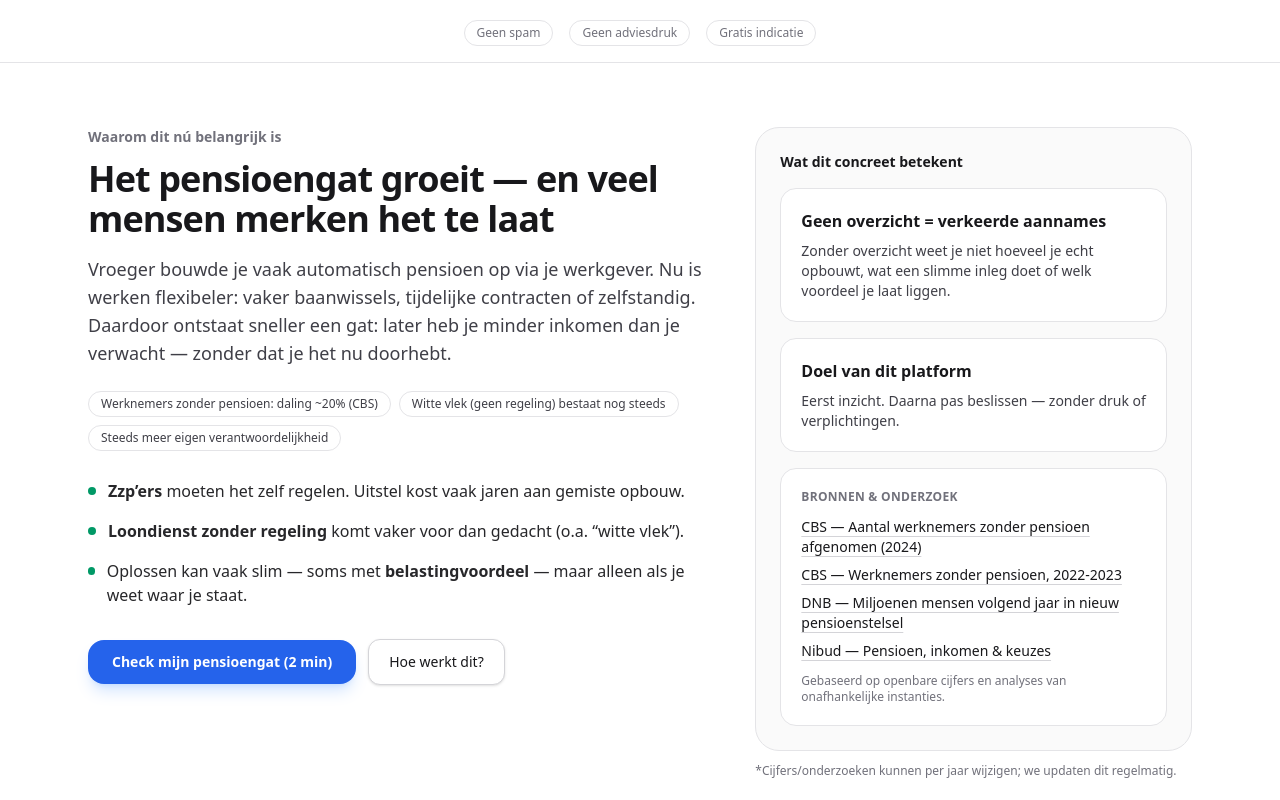
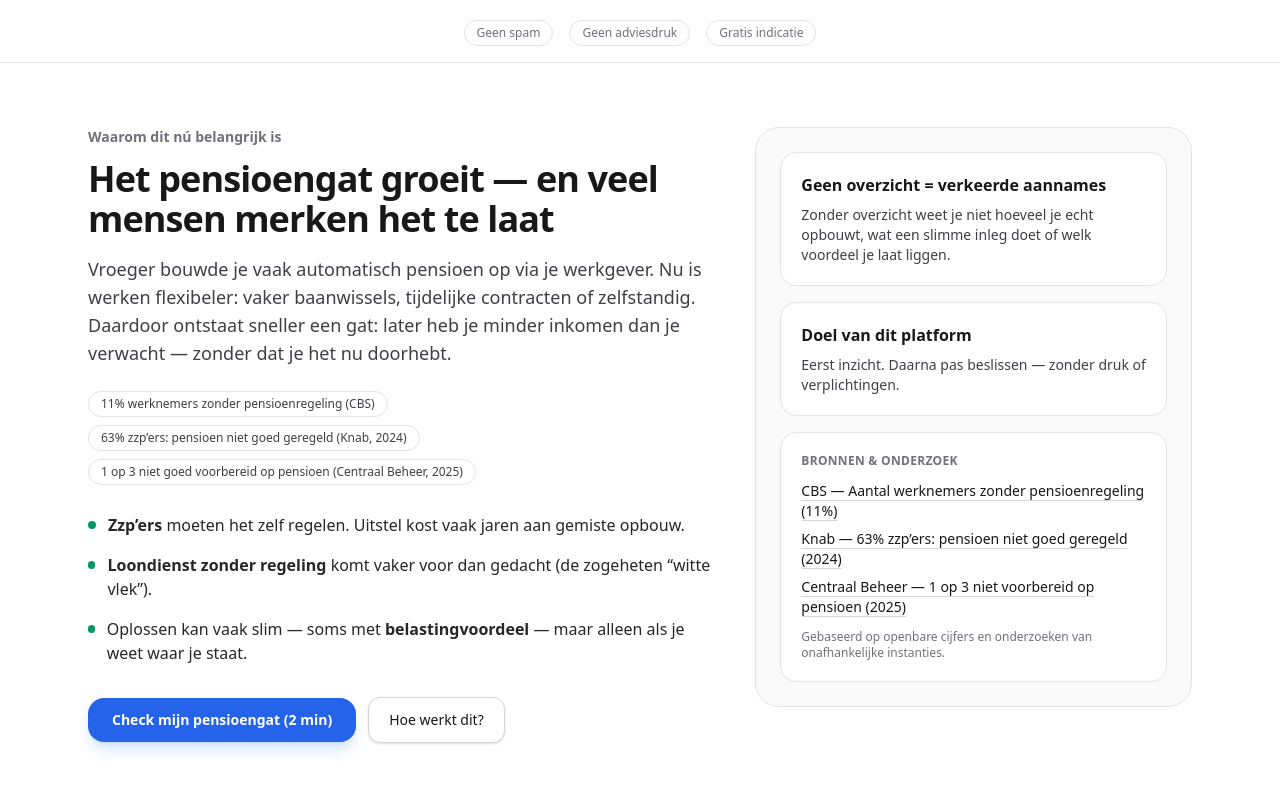
Before and after one commit to sharafatarsham-tech/slim-vermogen, a Next.js app: page / in a window 1280 px wide. Shown: the part 880-1680 px from the top of the page. Built offline with nearby package versions, Linux system fonts and the light colour scheme.

Commit message:
Add authority proof chips and sources

```diff
--- a/app/components/ProblemSection.tsx
+++ b/app/components/ProblemSection.tsx
@@ -6,6 +6,7 @@ export default function ProblemSection() {
     <section id="probleem" className="border-t border-zinc-200 bg-white py-16">
       <div className="mx-auto max-w-6xl px-6">
         <div className="grid gap-10 lg:grid-cols-12 lg:items-start">
+
           {/* LEFT */}
           <div className="lg:col-span-7">
             <p className="text-sm font-semibold text-zinc-500">
@@ -26,13 +27,13 @@ export default function ProblemSection() {
             {/* Proof chips */}
             <div className="mt-6 flex flex-wrap gap-2">
               <span className="rounded-full border border-zinc-200 bg-white px-3 py-1 text-xs text-zinc-700">
-                Werknemers zonder pensioen: daling ~20% (CBS)
+                11% werknemers zonder pensioenregeling (CBS)
               </span>
               <span className="rounded-full border border-zinc-200 bg-white px-3 py-1 text-xs text-zinc-700">
-                Witte vlek (geen regeling) bestaat nog steeds
+                63% zzp’ers: pensioen niet goed geregeld (Knab, 2024)
               </span>
               <span className="rounded-full border border-zinc-200 bg-white px-3 py-1 text-xs text-zinc-700">
-                Steeds meer eigen verantwoordelijkheid
+                1 op 3 niet goed voorbereid op pensioen (Centraal Beheer, 2025)
               </span>
             </div>
 
@@ -49,7 +50,7 @@ export default function ProblemSection() {
                 <span className="mt-2 h-2 w-2 rounded-full bg-emerald-600" />
                 <span>
                   <strong>Loondienst zonder regeling</strong> komt vaker voor dan
-                  gedacht (o.a. “witte vlek”).
+                  gedacht (de zogeheten “witte vlek”).
                 </span>
               </li>
               <li className="flex gap-3">
@@ -82,12 +83,8 @@ export default function ProblemSection() {
 
           {/* RIGHT */}
           <div className="lg:col-span-5">
-            <div className="rounded-3xl border border-zinc-200 bg-zinc-50 p-6">
-              <p className="text-sm font-semibold text-zinc-900">
-                Wat dit concreet betekent
-              </p>
+            <div className="rounded-3xl border border-zinc-200 bg-zinc-50 p-6 space-y-4">
 
-              <div className="mt-4 space-y-4">
               <div className="rounded-2xl border border-zinc-200 bg-white p-5">
                 <p className="font-semibold text-zinc-900">
                   Geen overzicht = verkeerde aannames
@@ -122,55 +119,39 @@ export default function ProblemSection() {
                       rel="noreferrer"
                       className="text-zinc-900 underline decoration-zinc-300 underline-offset-4 hover:decoration-zinc-600"
                     >
-                        CBS — Aantal werknemers zonder pensioen afgenomen (2024)
+                      CBS — Aantal werknemers zonder pensioenregeling (11%)
                     </a>
                   </li>
-
                   <li>
                     <a
-                        href="https://www.cbs.nl/nl-nl/maatwerk/2025/48/werknemers-zonder-pensioen-2022-2023"
+                      href="https://bieb.knab.nl/ondernemen/twee-op-de-drie-zzpers-vindt-eigen-pensioen-niet-goed-geregeld-spijt-komt-later"
                       target="_blank"
                       rel="noreferrer"
                       className="text-zinc-900 underline decoration-zinc-300 underline-offset-4 hover:decoration-zinc-600"
                     >
-                        CBS —     Werknemers zonder pensioen, 2022-2023
+                      Knab — 63% zzp’ers: pensioen niet goed geregeld (2024)
                     </a>
                   </li>
-
                   <li>
                     <a
-                        href="https://www.dnb.nl/algemeen-nieuws/podcast-2025/miljoenen-mensen-volgend-jaar-in-nieuw-pensioenstelsel/"
+                      href="https://nieuws.centraalbeheer.nl/miljoenen-werkende-nederlanders-niet-klaar-voor-later--een-derde-voelt-zich-niet-goed-voorbereid-op-pensioen/"
                       target="_blank"
                       rel="noreferrer"
                       className="text-zinc-900 underline decoration-zinc-300 underline-offset-4 hover:decoration-zinc-600"
                     >
-                        DNB — Miljoenen mensen volgend jaar in nieuw pensioenstelsel
-                      </a>
-                    </li>
-
-                    <li>
-                      <a
-                        href="https://www.nibud.nl/onderwerpen/pensioen/"
-                        target="_blank"
-                        rel="noreferrer"
-                        className="text-zinc-900 underline decoration-zinc-300 underline-offset-4 hover:decoration-zinc-600"
-                      >
-                        Nibud — Pensioen, inkomen & keuzes
+                      Centraal Beheer — 1 op 3 niet voorbereid op pensioen (2025)
                     </a>
                   </li>
                 </ul>
 
                 <p className="mt-3 text-xs text-zinc-500">
-                    Gebaseerd op openbare cijfers en analyses van onafhankelijke instanties.
+                  Gebaseerd op openbare cijfers en onderzoeken van onafhankelijke instanties.
                 </p>
               </div>
+
             </div>
           </div>
 
-            <p className="mt-3 text-xs text-zinc-500">
-              *Cijfers/onderzoeken kunnen per jaar wijzigen; we updaten dit regelmatig.
-            </p>
-          </div>
         </div>
       </div>
     </section>
```
Lines whose indentation alone changed are shown as unchanged.
